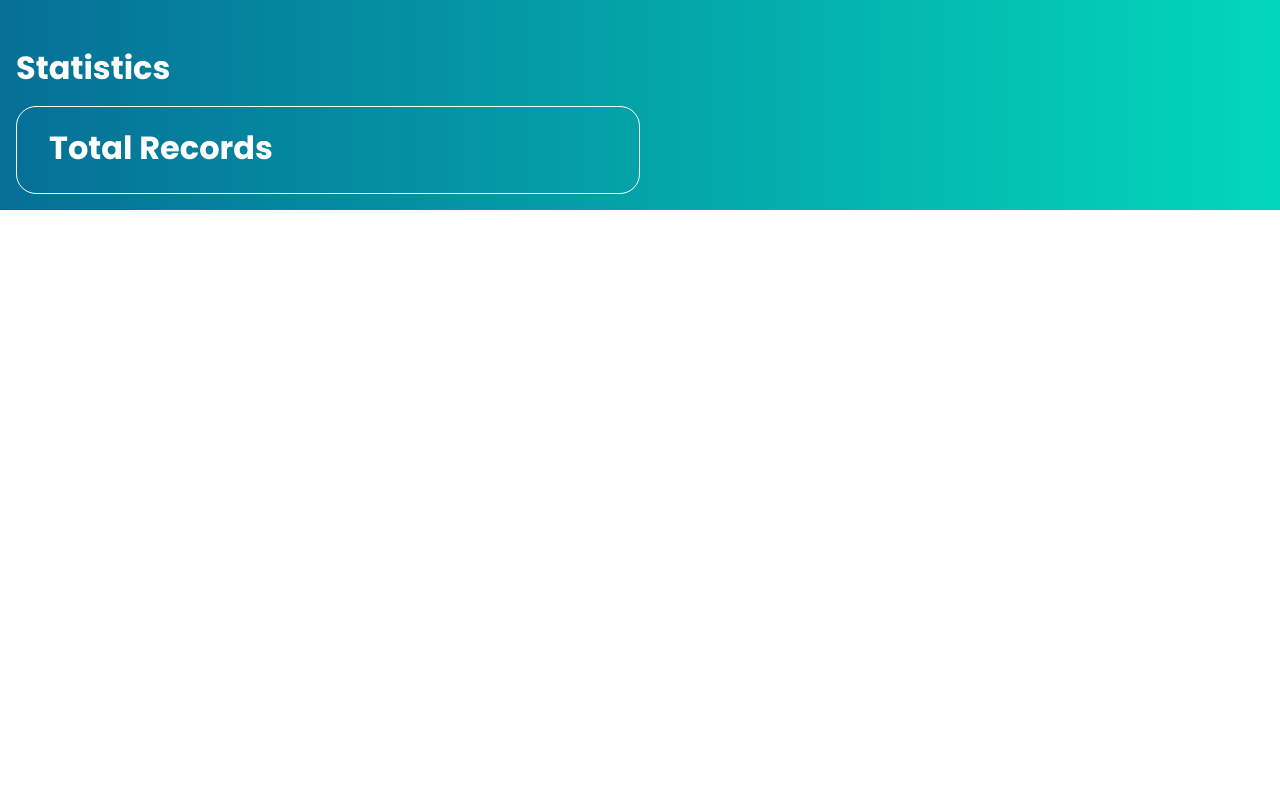
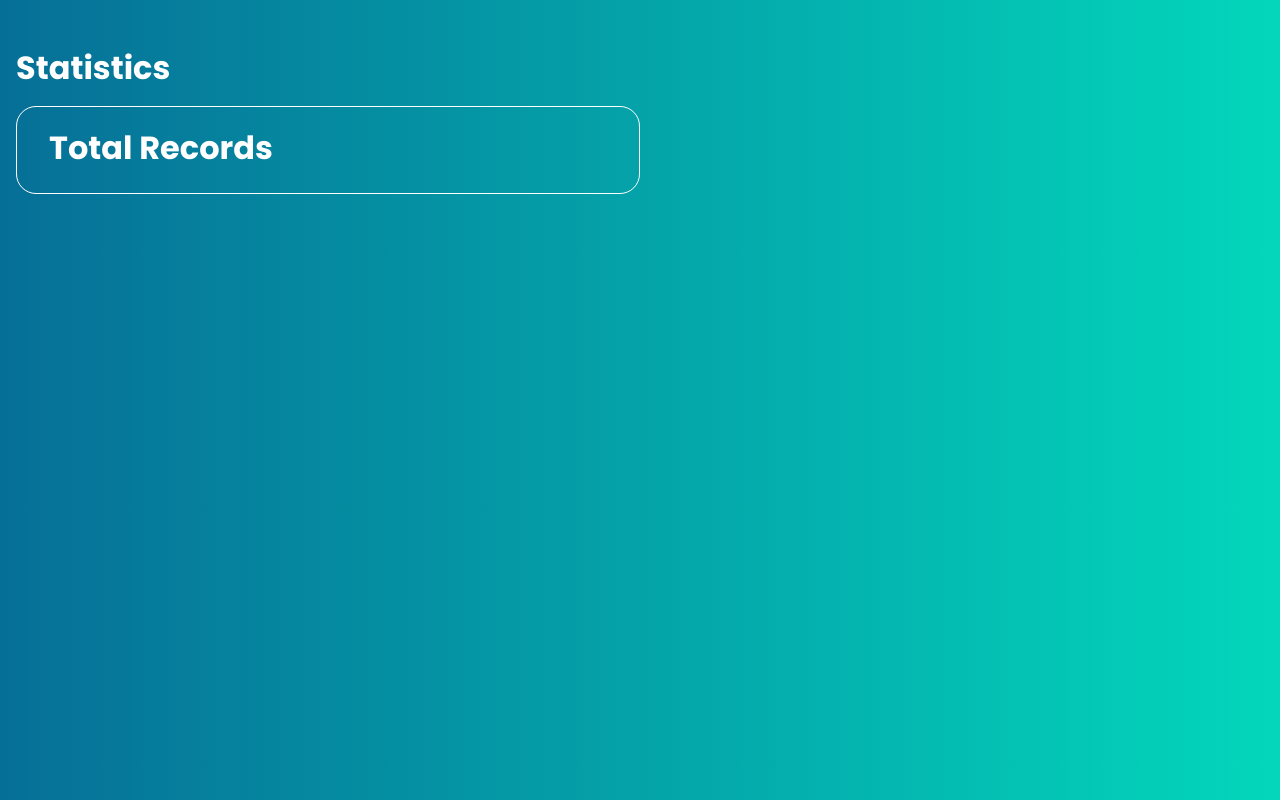
Before and after one commit to liuhahi/nuxt3-frontend, a Nuxt app: page / in a window 1280 px wide. Built offline with nearby package versions, Linux system fonts and the light colour scheme.

Commit message:
update global style

```diff
--- a/assets/styles/main.css
+++ b/assets/styles/main.css
@@ -15,7 +15,9 @@
 html {
   font-family: "Poppins";
 }
-
+*{
+  box-sizing: border-box;
+}
 body {
   margin: 0;
   padding: 0;
--- a/pages/index.vue
+++ b/pages/index.vue
@@ -1,5 +1,6 @@
 <template>
   <!-- <NuxtLink to="/">Home page</NuxtLink> -->
+  <div class="wrapper">
     <div class="background">
       <div class="left">
         <span class="Statistics">
@@ -15,15 +16,21 @@
 
       </div>
     </div>
+  </div>
 </template>
 <script>
 </script>
 <style scoped>
+.wrapper{
+  height: 100vh;
+  width: 100vw;
+    background: linear-gradient(to left, #03d7bb, #066f97);
+}
 .background {
-  /* width: 100%;
-  height: 100%; */
-  padding: 1rem;
-  background: linear-gradient(to left, #03d7bb, #066f97);
+  width: 100%;
+  height: 100%;
+  padding:1rem;
+  /* background: linear-gradient(to left, #03d7bb, #066f97); */
 }
 .Total-Records {
   font-family: Poppins;
```
Lines whose indentation alone changed are shown as unchanged.
